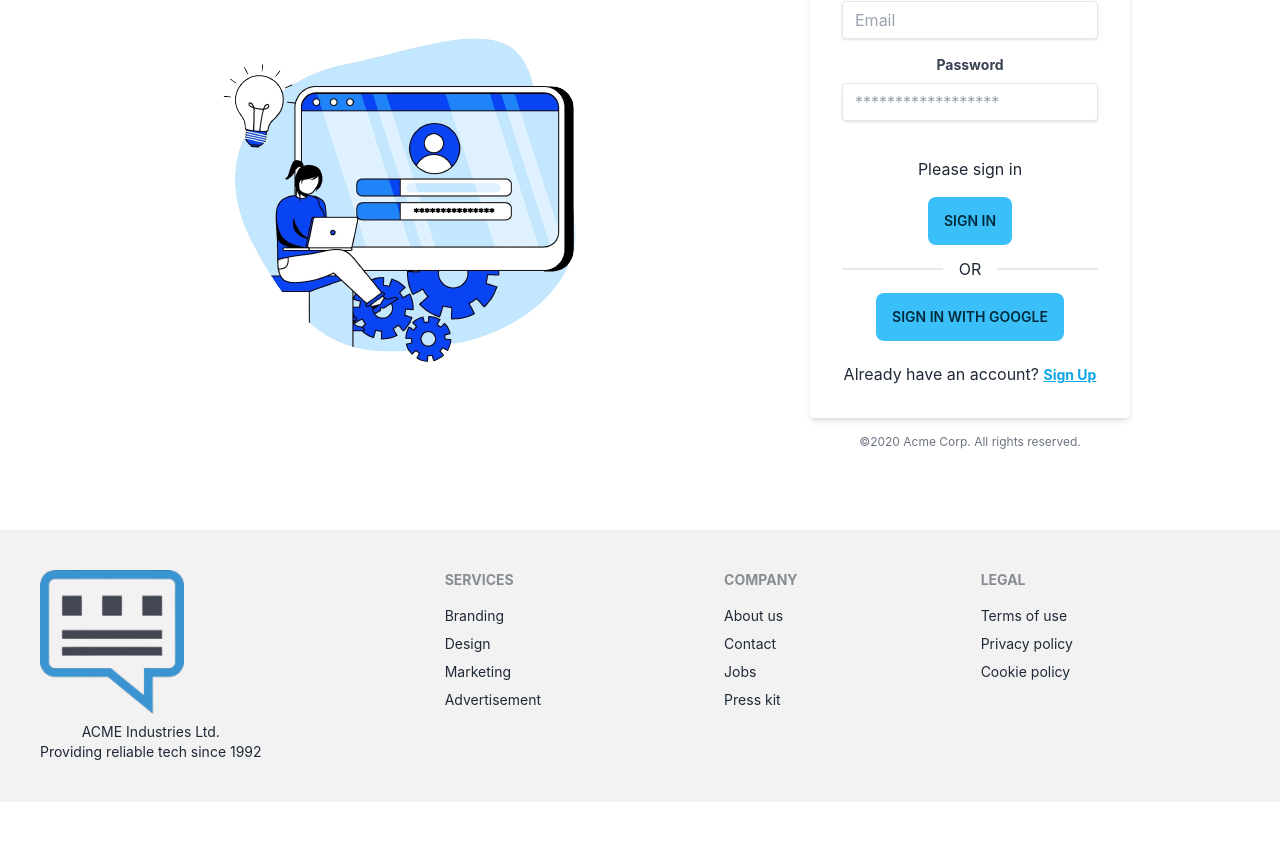
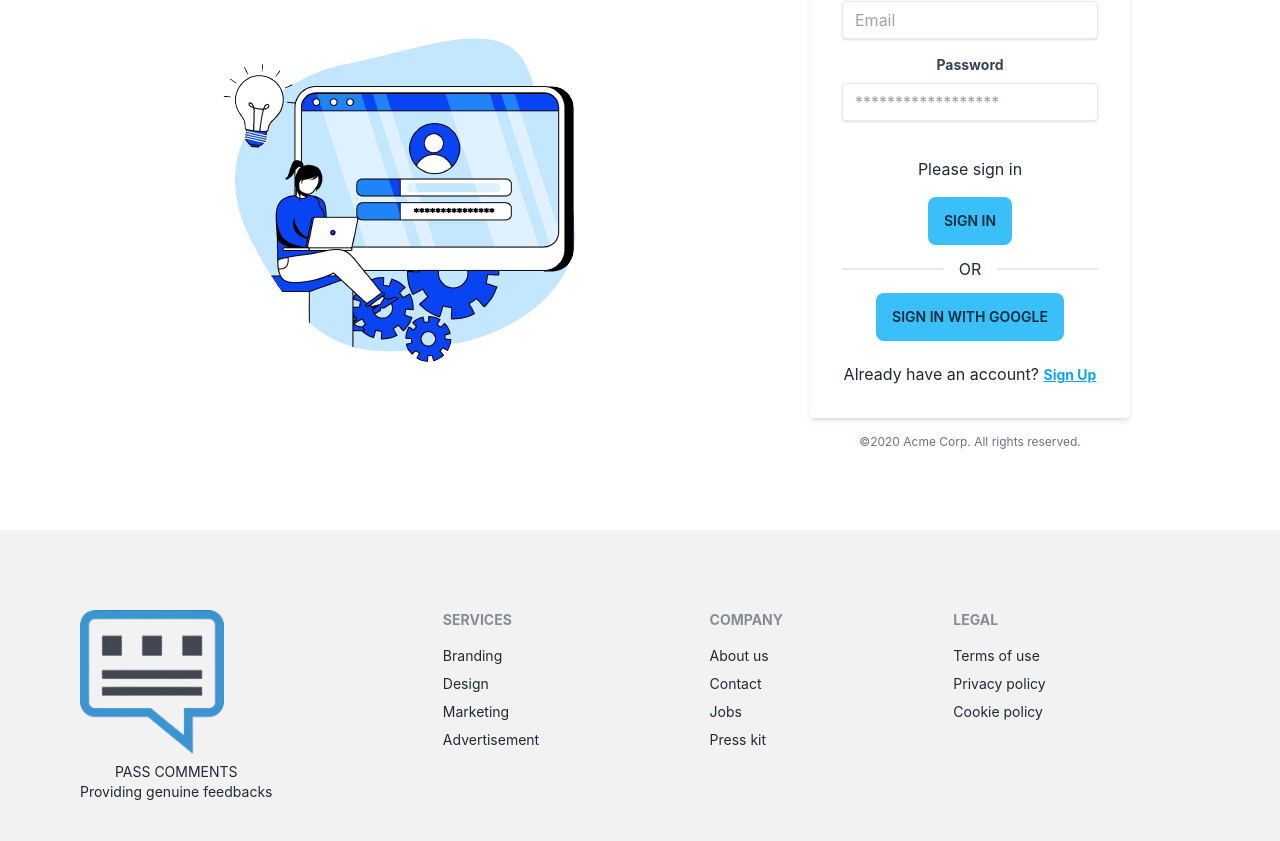
Before and after one commit to nusrat-git/pass-comments-client, a React (Create React App) app: page /signin in a window 1280 px wide. Shown: the part 211-1052 px from the top of the page. Before the commit the page ends 1013 px from the top, so only its background shows below. Built offline with nearby package versions, Linux system fonts and the light colour scheme; no server answers; a web font is replaced by a local one.

Commit message:
footed update

```diff
--- a/src/components/Shared/Footer/Footer.js
+++ b/src/components/Shared/Footer/Footer.js
@@ -5,10 +5,10 @@ import Logo from '../../../logo.png';
 const Footer = () => {
     return (
         <div>
-            <footer className="footer p-10 bg-base-200 text-base-content">
+            <footer className="footer p-20 bg-base-200 text-base-content">
                 <div>
-                    <img src={Logo} alt='' className='w-36'/>
-                    <p>ACME Industries Ltd.<br />Providing reliable tech since 1992</p>
+                    <img src={Logo} alt='' className='w-36' />
+                    <p>PASS COMMENTS<br />Providing genuine feedbacks</p>
                 </div>
                 <div>
                     <span className="footer-title">Services</span>
```
